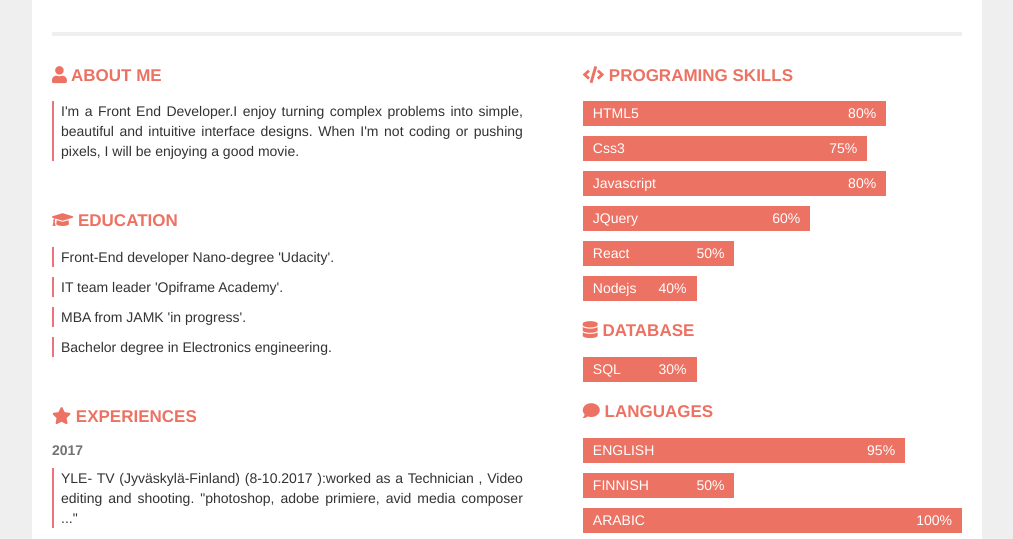
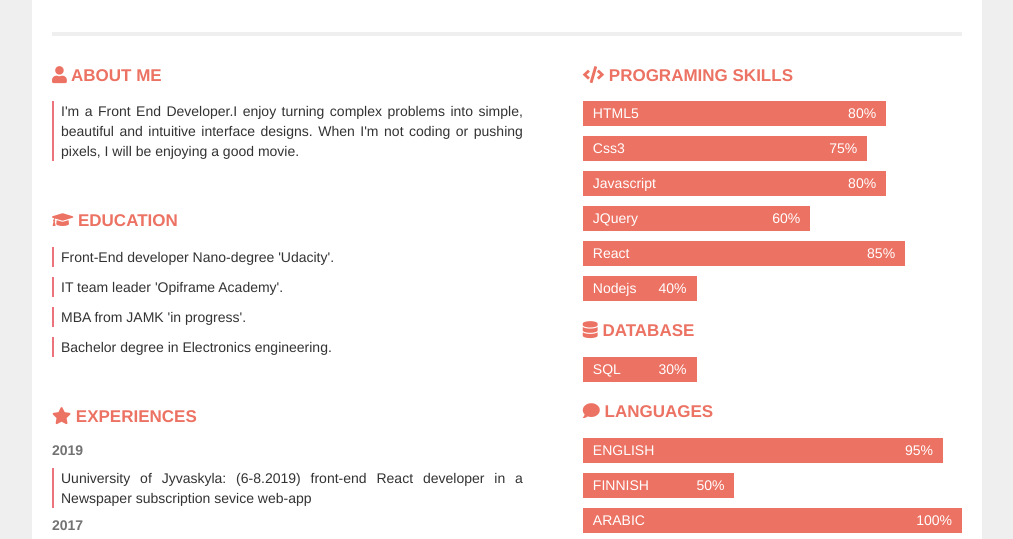
Before and after one commit to MaherAbedah/my-resume, a plain HTML site: page index.html in a window 1280 px wide. Shown: the part 250-789 px from the top of the page, without its empty margins (133-1146 px from the left). Drawn offline with Linux system fonts and the light colour scheme; a web font is replaced by a local one.

Commit message:
adding new experience

```diff
--- a/index.html
+++ b/index.html
@@ -76,9 +76,12 @@ I'm a Front End Developer.I enjoy turning complex problems into simple, beautifu
                         <section>
 
                             <h3><span class="fa fa-star"></span>     EXPERIENCES</h3>
+                            <h4>2019</h4>
+                            	 <p>
+                            Uuniversity of Jyvaskyla: (6-8.2019) front-end React developer in a Newspaper subscription sevice web-app
+                            </p>
                             <h4>2017</h4>
-
-                            <p>
+                                                       <p>
 YLE- TV (Jyväskylä-Finland) (8-10.2017 ):worked as a Technician , Video editing and shooting. "photoshop, adobe primiere, avid media composer ..."
                             </p>
 
@@ -135,7 +138,7 @@ Damascus Media Center: Executive Manager.
 
                             <div class="progbar" style="width:60%;"><span>JQuery</span>60%</div>
 
-                            <div class="progbar" style="width:40%;"><span>React</span>50%</div>
+                            <div class="progbar" style="width:85%;"><span>React</span>85%</div>
 
                             <div class="progbar" style="width:30%;"><span>Nodejs</span>40%</div>
 
@@ -146,7 +149,7 @@ Damascus Media Center: Executive Manager.
 
                             <h3><span class="fa fa-comment"></span>     LANGUAGES</h3>
 
-                            <div class="progbar" style="width:85%;"><span>ENGLISH</span>95%</div>
+                            <div class="progbar" style="width:95%;"><span>ENGLISH</span>95%</div>
 
                             <div class="progbar" style="width:40%;"><span>FINNISH</span>50%</div>
                             <div class="progbar" style="width:100%;"><span>ARABIC</span>100%</div>
```
